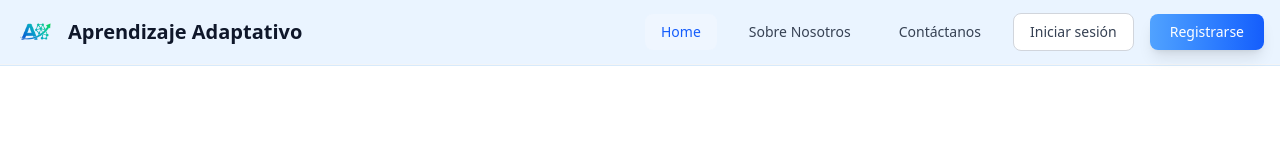
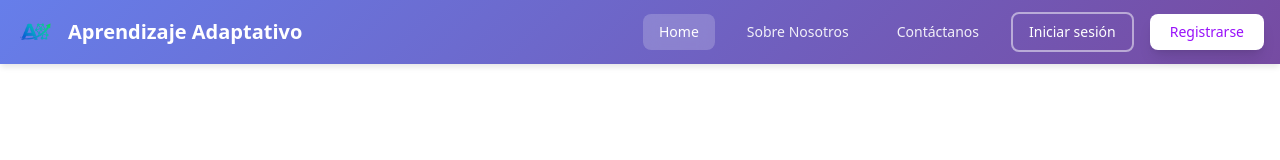
Before and after one commit to AndressToscanom30/AprendizajeAdaptativo, a React (Vite) app in the folder Frontend/: page / in a window 1280 px wide. Shown: the top 160 px of the page. Built offline with nearby package versions, Linux system fonts and the light colour scheme.

Commit message:
Mejoras NavBar

```diff
--- a/Frontend/src/components/Navbar.jsx
+++ b/Frontend/src/components/Navbar.jsx
@@ -19,7 +19,7 @@
     ];
 
     return (
-        <nav className="sticky top-0 z-50 text-gray-800" style={{ background: '#EAF4FF', borderBottom: '1px solid #D7EAFB' }}>
+        <nav className="sticky top-0 z-50" style={{ background: 'linear-gradient(135deg, #667eea 0%, #764ba2 100%)', boxShadow: '0 4px 6px -1px rgba(0, 0, 0, 0.1)' }}>
             <div className="max-w-7xl mx-auto px-4">
                 <div className="flex justify-between items-center h-16">
                     <div className="flex items-center gap-4">
@@ -32,9 +32,9 @@
                             width={40}
                             height={40}
                             alt="AA Logo"
-                            className="mr-3 transition-transform duration-300 group-hover:scale-105"
+                            className="mr-3 transition-transform duration-300 group-hover:scale-110 rounded-lg"
                         />
-                            <span className="text-lg md:text-xl font-bold text-[#0f172a]">
+                            <span className="text-lg md:text-xl font-bold text-white">
                             Aprendizaje Adaptativo
                         </span>
                     </div>
@@ -47,8 +47,8 @@
                             onClick={() => navigate(item.href)}
                             className={`px-4 py-2 text-sm font-medium rounded-lg transition-all duration-200 ${
                                 currentPath === item.href
-                                            ? "text-blue-600 bg-blue-50"
-                                            : "text-gray-700 hover:text-blue-600 hover:bg-gray-50"
+                                            ? "bg-white/20 text-white backdrop-blur-sm"
+                                            : "text-white/90 hover:bg-white/10 hover:text-white"
                             }`}
                         >
                             {item.name}
@@ -57,7 +57,7 @@
 
                     {user ? (
                         <>
-                            <span className="px-4 py-2 text-sm font-medium text-gray-700">
+                            <span className="px-4 py-2 text-sm font-medium text-white/90">
                                 Hola, {user.nombre || user.email}
                             </span>
                         </>
@@ -65,10 +65,10 @@
                         <>
                             <button
                                 onClick={() => navigate('/login')}
-                                className={`px-4 py-2 text-sm font-medium rounded-lg border transition-all duration-200 ${
+                                className={`px-4 py-2 text-sm font-medium rounded-lg border-2 transition-all duration-200 ${
                                     currentPath === '/login'
-                                        ? 'bg-blue-600 text-white border-blue-700 shadow-md'
-                                        : 'bg-white text-gray-700 border-gray-300 hover:bg-gray-100'
+                                        ? 'bg-white text-purple-600 border-white'
+                                        : 'bg-transparent text-white border-white/50 hover:bg-white/10 hover:border-white'
                                 }`}
                             >
                                 Iniciar sesión
@@ -76,11 +76,7 @@
 
                             <button
                                 onClick={() => navigate('/register')}
-                                className={`px-5 py-2 text-sm font-medium rounded-lg shadow-lg transition-all duration-200 ${
-                                    currentPath === '/register'
-                                        ? 'bg-purple-600 text-white'
-                                        : 'bg-gradient-to-r from-blue-400 to-blue-600 text-white hover:from-blue-400 hover:to-blue-700'
-                                }`}
+                                className="px-5 py-2 text-sm font-medium rounded-lg bg-white text-purple-600 hover:bg-white/90 transition-all duration-200 shadow-lg"
                             >
                                 Registrarse
                             </button>
@@ -90,7 +86,7 @@
 
                 {/* Mobile menu button */}
                 <div className="md:hidden flex items-center">
-                    <button onClick={() => setIsMenuOpen(!isMenuOpen)} className="p-2">
+                    <button onClick={() => setIsMenuOpen(!isMenuOpen)} className="p-2 text-white">
                         <svg className="w-6 h-6" fill="none" stroke="currentColor" viewBox="0 0 24 24">
                             {isMenuOpen ? (
                                 <path strokeLinecap="round" strokeLinejoin="round" strokeWidth={2} d="M6 18L18 6M6 6l12 12" />
@@ -102,8 +98,6 @@
                 </div>
                 </div>
             </div>
-            {/* thin separator line */}
-            <div className="h-px bg-gray-100 w-full" aria-hidden="true"></div>
 
             {/* Mobile fullscreen sidebar menu */}
             {isMenuOpen && (
@@ -117,7 +111,7 @@
                     {/* Sidebar menu */}
                     <div
                         className="fixed top-0 left-0 h-full w-64 z-50 md:hidden shadow-2xl transform transition-transform duration-300"
-                        style={{ background: '#1a1d2e' }}
+                        style={{ background: 'linear-gradient(180deg, #667eea 0%, #764ba2 100%)' }}
                     >
                         {/* Close button */}
                         <div className="flex justify-end p-4">
@@ -139,8 +133,8 @@
                                     }}
                                     className={`w-full text-left px-4 py-3 rounded-lg text-base font-medium transition-colors ${
                                         currentPath === item.href
-                                            ? 'bg-blue-600 text-white'
-                                            : 'text-gray-300 hover:bg-gray-800 hover:text-white'
+                                            ? 'bg-white/20 text-white backdrop-blur-sm'
+                                            : 'text-white/90 hover:bg-white/10 hover:text-white'
                                     }`}
                                 >
                                     {item.name}
@@ -148,19 +142,19 @@
                             ))}
 
                             {user ? (
-                                <div className="pt-4 border-t border-gray-700">
-                                    <div className="px-4 py-2 text-sm font-medium text-gray-400">
+                                <div className="pt-4 border-t border-white/20">
+                                    <div className="px-4 py-2 text-sm font-medium text-white/80">
                                         Hola, {user.nombre || user.email}
                                     </div>
                                 </div>
                             ) : (
-                                <div className="pt-4 border-t border-gray-700 space-y-2">
+                                <div className="pt-4 border-t border-white/20 space-y-2">
                                     <button
                                         onClick={() => {
                                             navigate('/login');
                                             setIsMenuOpen(false);
                                         }}
-                                        className="w-full text-left px-4 py-3 rounded-lg text-base font-medium bg-white text-gray-900 hover:bg-gray-100"
+                                        className="w-full text-left px-4 py-3 rounded-lg text-base font-medium bg-white/10 text-white hover:bg-white/20 backdrop-blur-sm"
                                     >
                                         Iniciar sesión
                                     </button>
@@ -170,7 +164,7 @@
                                             navigate('/register');
                                             setIsMenuOpen(false);
                                         }}
-                                        className="w-full text-left px-4 py-3 rounded-lg text-base font-medium bg-gradient-to-r from-blue-500 to-blue-600 text-white hover:from-blue-600 hover:to-blue-700"
+                                        className="w-full text-left px-4 py-3 rounded-lg text-base font-medium bg-white text-purple-600 hover:bg-white/90"
                                     >
                                         Registrarse
                                     </button>
```
Also changed, not shown: Frontend/src/components/navBarEstudiantes.jsx (+22 -13 lines).
